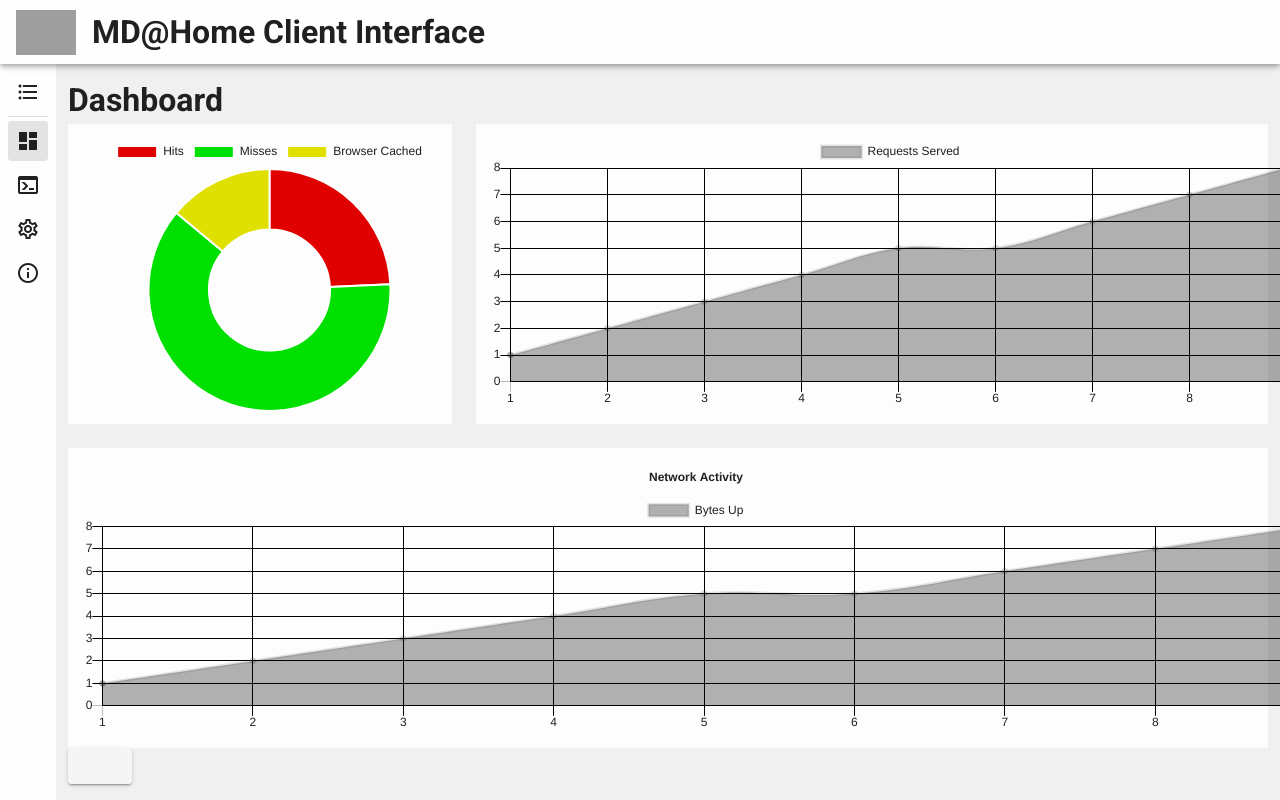
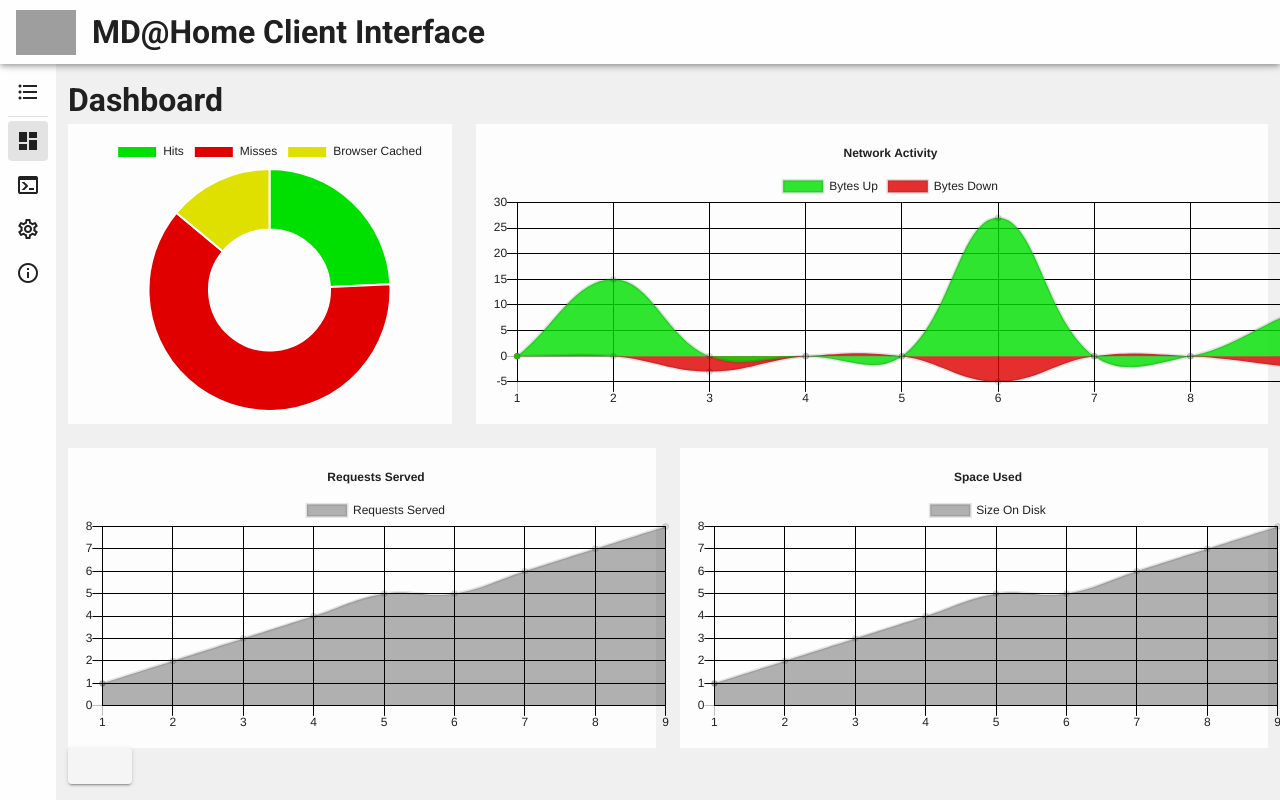
Before and after one commit to RedMatriz/MDAH_WebUI, a Vue app: page /#/dash in a window 1280 px wide. Shown: the top 800 px of the page. Built offline with nearby package versions, Linux system fonts and the light colour scheme; grey boxes are pictures that could not be loaded.

Commit message:
support for updating data from dash

```diff
--- a/src/App.vue
+++ b/src/App.vue
@@ -4,6 +4,7 @@
                 app
                 :style="{background: $store.getters.current.primary}"
                 :clipped-left="$vuetify.breakpoint.mdAndUp"
+                :hide-on-scroll="!$vuetify.breakpoint.mdAndUp"
         >
             <v-app-bar-nav-icon
                     class="hidden-md-and-up"
@@ -68,7 +69,9 @@
         </v-navigation-drawer>
         <v-main>
             <transition name="fade">
-                <router-view/>
+                <keep-alive>
+                    <router-view/>
+                </keep-alive>
             </transition>
         </v-main>
     </v-app>
--- a/src/components/Dashboard.vue
+++ b/src/components/Dashboard.vue
@@ -1,4 +1,5 @@
 <template>
+
     <v-container fluid :style="{color: $store.getters.current.textColor}">
         <h1>Dashboard</h1>
         <v-row>
@@ -12,8 +13,8 @@
                                 datasets: [{
                                 data: [213, 543, 123],
                                 backgroundColor: [
+                                    $store.getters.current.green,
                                     $store.getters.current.red,
-                                    $store.getters.current.green,
                                     $store.getters.current.yellow,
                                 ]}]}"
                        :options="{
@@ -25,53 +26,20 @@
                 />
             </v-col>
             <v-col cols="12" md="8">
-                <graph graph-id="reqserved"
-                       height="200"
-                       md-up-height="300"
-                       type="line"
-                       :data="{
-                                labels: [1, 2, 3, 4, 5, 6, 7, 8, 9],
-                                datasets: [{
-                                    label: 'Requests Served',
-                                    data: [1, 2, 3, 4, 5, 5, 6, 7, 8],
-                                    backgroundColor: [$store.getters.current.accent1]
-                                }]}"
-                       :options="{
-                            maintainAspectRatio: false,
-                            legend: {
-                                labels: {
-                                    fontColor: $store.getters.current.textColor,
-                                }
-                            },
-                            scales: {
-                                yAxes: [{
-                                    ticks: {
-                                        beginAtZero: true,
-                                        fontColor: $store.getters.current.textColor,
-                                    }, gridLines: {
-                                        color: $store.getters.current.accent
-                                    }}],
-                                xAxes: [{
-                                    ticks: {
-                                        fontColor: $store.getters.current.textColor,
-                                    }, gridLines: {
-                                        color: $store.getters.current.accent
-                                    }}]}}"
-                />
-            </v-col>
-        </v-row>
-        <v-row>
-            <v-col cols="12" md="12">
                 <graph graph-id="netact"
-                       height="200"
+                       height="250"
                        md-up-height="300"
                        type="line"
                        :data="{
                                 labels: [1, 2, 3, 4, 5, 6, 7, 8, 9],
                                 datasets: [{
                                     label: 'Bytes Up',
-                                    data: [1, 2, 3, 4, 5, 5, 6, 7, 8],
-                                    backgroundColor: [$store.getters.current.accent1]
+                                    data: [0, 15, 0, 0, 0, 27, 0, 0, 8],
+                                    backgroundColor: [$store.getters.current.green + 'd0']
+                                },{
+                                    label: 'Bytes Down',
+                                    data: [0, 0, -3, 0, 0, -5, 0, 0, -2],
+                                    backgroundColor: [$store.getters.current.red + 'd0']
                                 }]}"
                        :options="{
                                 maintainAspectRatio: false,
@@ -101,6 +69,90 @@
                 />
             </v-col>
         </v-row>
+        <v-row>
+            <v-col cols="12" md="6">
+                <graph graph-id="reqserved"
+                       height="250"
+                       md-up-height="300"
+                       type="line"
+                       :data="{
+                                labels: [1, 2, 3, 4, 5, 6, 7, 8, 9],
+                                datasets: [{
+                                    label: 'Requests Served',
+                                    data: [1, 2, 3, 4, 5, 5, 6, 7, 8],
+                                    backgroundColor: [$store.getters.current.accent1]
+                                }]}"
+                       :options="{
+                            maintainAspectRatio: false,
+                            legend: {
+                                labels: {
+                                    fontColor: $store.getters.current.textColor,
+                                }
+
+                            }, title: {
+                                    display: true,
+                                    text: 'Requests Served',
+                                    fontColor: $store.getters.current.textColor,
+                            },
+                            scales: {
+                                yAxes: [{
+                                    ticks: {
+                                        beginAtZero: true,
+                                        fontColor: $store.getters.current.textColor,
+                                    }, gridLines: {
+                                        color: $store.getters.current.accent
+                                    }}],
+                                xAxes: [{
+                                    ticks: {
+                                        fontColor: $store.getters.current.textColor,
+                                    }, gridLines: {
+                                        color: $store.getters.current.accent
+                                    }}]}}"
+                />
+            </v-col>
+            <v-col cols="12" md="6">
+                <graph graph-id="sizondisk"
+                       height="250"
+                       md-up-height="300"
+                       type="line"
+                       :data="{
+                                labels: [1, 2, 3, 4, 5, 6, 7, 8, 9],
+                                datasets: [{
+                                    label: 'Size On Disk',
+                                    data: [1, 2, 3, 4, 5, 5, 6, 7, 8],
+                                    backgroundColor: [$store.getters.current.accent1]
+                                }]}"
+                       :options="{
+                                maintainAspectRatio: false,
+                                legend: {
+                                    labels: {
+                                        fontColor: $store.getters.current.textColor,
+                                    }
+                                }, title: {
+                                    display: true,
+                                    text: 'Space Used',
+                                    fontColor: $store.getters.current.textColor,
+                                },
+                                scales: {
+                                    yAxes: [{
+                                        ticks: {
+                                            beginAtZero: true,
+                                            fontColor: $store.getters.current.textColor,
+                                        }, gridLines: {
+                                            color: $store.getters.current.accent
+                                        }}],
+                                    xAxes: [{
+                                        ticks: {
+                                            fontColor: $store.getters.current.textColor,
+                                        }, gridLines: {
+                                            color: $store.getters.current.accent
+                                        }}]}}"
+                />
+            </v-col>
+        </v-row>
+        <v-row>
+
+        </v-row>
         <v-btn
                 @click="updateData"
         ></v-btn>
@@ -120,14 +172,54 @@
             }
         },
         methods: {
-            updateData(){
-                fetch("/api/stats")
-                    .then(response => console.log(response))
-                    .then(response => {
-                        updateValues(response);
-                    });
+            updateData() {
+                // fetch("/api/stats")
+                //     .then(response => console.log(response))
+                //     .then(response => {
+                //         updateValues(response);
+                //     });
+                let temp = {
+                    requests_served: Math.floor(Math.random() * 10),
+                    cache_hits: Math.floor(Math.random() * 10),
+                    cache_misses: Math.floor(Math.random() * 10),
+                    browser_cached: Math.floor(Math.random() * 10),
+                    bytes_sent: Math.floor(Math.random() * 100),
+                    bytes_rec: -Math.floor(Math.random() * 100),
+                    bytes_on_disk: Math.floor(Math.random() * 1000),
+                }
+                updateValues(temp)
+
                 function updateValues(data) {
-                    console.log(data);
+                    let charts = Graph.methods.getChart();
+                    for (let i = 0; i < charts.length; i++) {
+                        if (charts[i].chartid === "hitmiss") {
+                            charts[i].chart.data.datasets[0].data[0] = data.cache_hits;
+                            charts[i].chart.data.datasets[0].data[1] = data.cache_misses;
+                            charts[i].chart.data.datasets[0].data[2] = data.browser_cached;
+                        }
+                        if (charts[i].chartid === "reqserved") {
+                            charts[i].chart.data.labels.push('1');
+                            charts[i].chart.data.datasets.forEach((dataset) => {
+                                dataset.data.push(data.requests_served);
+                            });
+                        }
+                        if (charts[i].chartid === "netact") {
+                            charts[i].chart.data.labels.push('1');
+                            charts[i].chart.data.datasets.forEach((dataset) => {
+                                if (dataset.label === "Bytes Up")
+                                    dataset.data.push(data.bytes_sent);
+                                else
+                                    dataset.data.push(data.bytes_rec);
+                            });
+                        }
+                        if (charts[i].chartid === "sizondisk") {
+                            charts[i].chart.data.labels.push('1');
+                            charts[i].chart.data.datasets.forEach((dataset) => {
+                                dataset.data.push(data.bytes_on_disk);
+                            });
+                        }
+                        charts[i].chart.update();
+                    }
                 }
             },
 
--- a/src/components/graph.vue
+++ b/src/components/graph.vue
@@ -8,25 +8,24 @@
 <script>
     import Chart from 'chart.js';
 
-    let chart = null;
+    let chart = [];
     export default {
         name: "graph",
         props: ['graphId', 'type', 'data', 'options', 'mdUpHeight', 'height'],
         methods: {
             createChart(chartID) {
                 const ctx = document.getElementById(chartID);
-                chart = new Chart(ctx, {
+                chart.push({chart: new Chart(ctx, {
                     type: this.type,
                     data: this.data,
                     options: this.options,
-                });
+                }), chartid : chartID});
             },
             getChart() {
                 return chart;
             }
-        },
-        mounted() {
-            this.createChart(this.graphId,)
+        }, mounted() {
+            this.createChart(this.graphId)
         }
     }
 </script>
```
